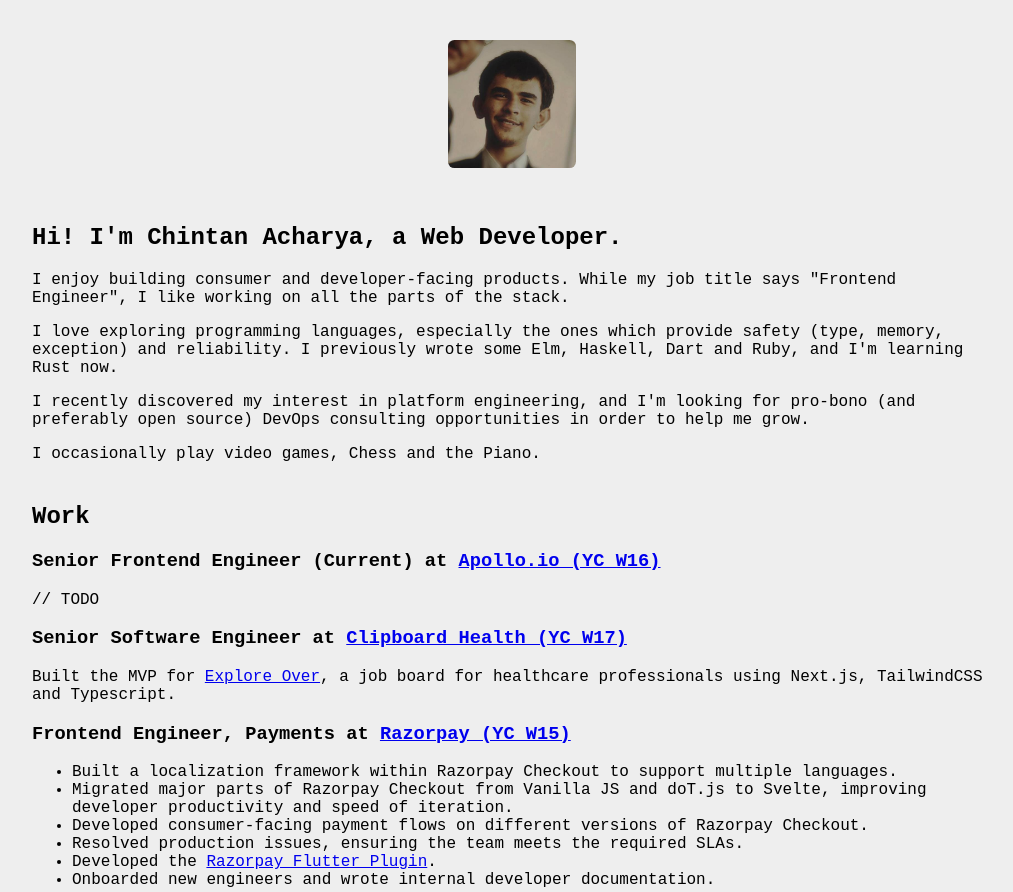
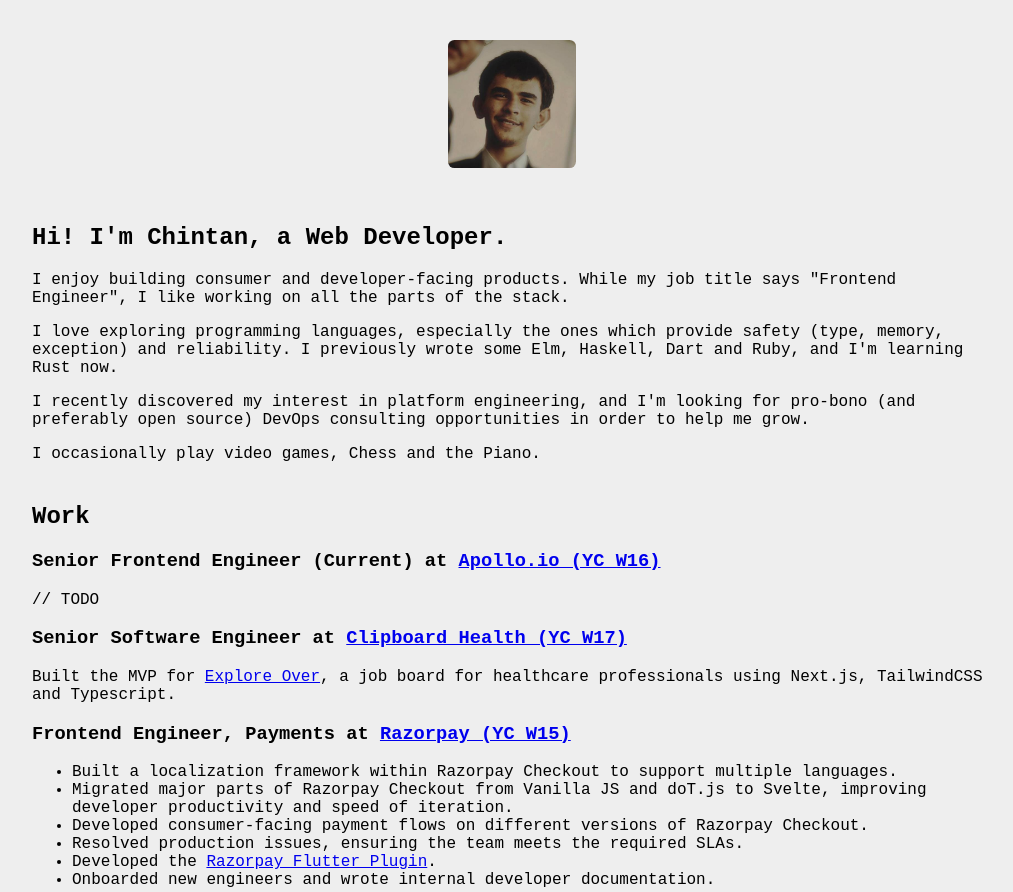
Before and after one commit to ChintanAcharya/chintanacharya.github.io, an Eleventy site: page index.html in a window 1280 px wide. Shown: the top 892 px of the page, without its empty margins (128-1141 px from the left). Built offline with nearby package versions, Linux system fonts and the light colour scheme; Eleventy itself is replaced by a stand-in of ours; files that its build step writes are made by us from their sources.

Commit message:
Remove last name

```diff
--- a/index.html
+++ b/index.html
@@ -6,12 +6,12 @@
     <link rel="icon" href="/img/favicon.png"> <!-- TODO -->
     <link rel="stylesheet" href="/css/home.css">
 
-    <title>Chintan Acharya</title>
+    <title>Chintan's Website</title>
 
     <!-- SEO Tags -->
     <meta name="description" content=""/>
     <meta name="keywords" content="chintan, acharya, chintan acharya"/>
-    <meta name="author" content="Chintan Acharya"/>
+    <meta name="author" content="Chintan"/>
     <meta name="viewport" content="width=device-width, initial-scale=1">
 
 </head>
@@ -24,7 +24,7 @@
     </div>
     <div class="right">
         <section class="intro">
-            <h2>Hi! I'm Chintan Acharya, a Web Developer.</h2>
+            <h2>Hi! I'm Chintan, a Web Developer.</h2>
             <p>I enjoy building consumer and developer-facing products. While my job title says "Frontend Engineer", I
                 like working on all the parts of the stack.</p>
             <p>I love exploring programming languages, especially the ones which provide safety (type, memory,
```
